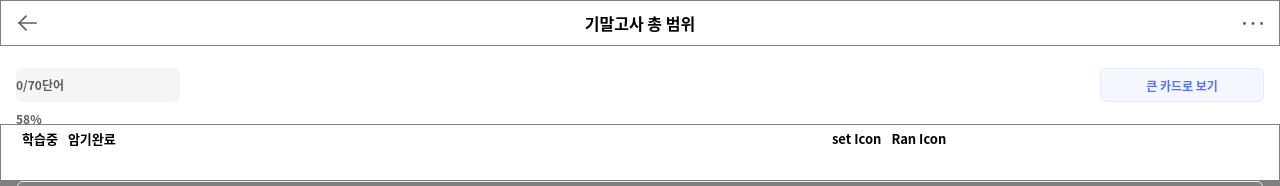
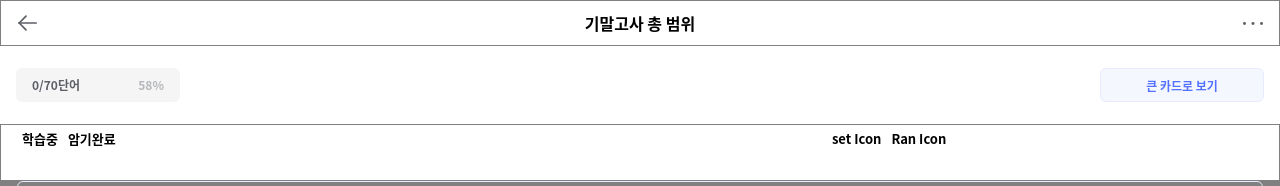
Before and after one commit to woohyun1031/Mise-Chery-Clone, a React (Create React App) app in the folder my-app/: page / in a window 1280 px wide. Shown: the top 186 px of the page. Built offline with nearby package versions, Linux system fonts and the light colour scheme.

Commit message:
Feat: Icon elements

```diff
--- a/my-app/src/components/Header.tsx
+++ b/my-app/src/components/Header.tsx
@@ -1,5 +1,5 @@
 import styled from 'styled-components';
-import Grid from '../elements/Grid';
+import { Grid, Icon } from '../elements/index';
 
 const Header = () => {
 	return (
@@ -16,13 +16,3 @@ const Header = () => {
 };
 
 export default Header;
-
-const Icon = styled.div<{ src: string }>`
-	width: 20px;
-	height: 16px;
-	color: black;
-	background-image: url(${({ src }) => (src ? src : 'none')});
-	background-size: contain;
-	background-position: center center;
-	background-repeat: no-repeat;
-`;
--- a/my-app/src/components/SubHeader.tsx
+++ b/my-app/src/components/SubHeader.tsx
@@ -1,5 +1,5 @@
 import styled from 'styled-components';
-import Grid from '../elements/Grid';
+import { Grid, Text } from '../elements/index';
 
 const SubHeader = () => {
 	return (
@@ -7,10 +7,18 @@ const SubHeader = () => {
 			<Grid width='100%' height='78px' padding='0 16px'>
 				<Grid is_flex>
 					<SectionLeft>
-						<Text>0/70단어</Text>
-						<Text>58%</Text>
+						<Text color='#5c5f66' size='12px'>
+							0/70단어
+						</Text>
+						<Text color='#B5B7BA' size='12px'>
+							58%
+						</Text>
 					</SectionLeft>
-					<SectionRight>큰 카드로 보기</SectionRight>
+					<SectionRight>
+						<Text color='#5471ff' size='12px'>
+							큰 카드로 보기
+						</Text>
+					</SectionRight>
 				</Grid>
 			</Grid>
 		</>
@@ -23,24 +31,24 @@ const SectionLeft = styled.div`
 	width: 164px;
 	height: 34px;
 
+	line-height: 34px;
+
+	padding: 0 16px;
+
+	display: flex;
+	justify-content: space-between;
+
 	background-color: #f5f5f5;
 	border-radius: 6px;
 `;
 const SectionRight = styled.div`
 	width: 164px;
 	height: 34px;
+
 	line-height: 34px;
 	text-align: center;
-	font-size: 12px;
-	color: #5471ff;
 
 	background-color: #f5f7ff;
 	border: 0.5px solid #e6ebff;
 	border-radius: 6px;
 `;
-
-const Text = styled.p`
-	line-height: 34px;
-	color: #5c5f66;
-	font-size: 12px;
-`;
--- /dev/null
+++ b/my-app/src/elements/Icon.tsx
@@ -0,0 +1,37 @@
+import styled from 'styled-components';
+
+type IconProps = {
+	src: string;
+	color?: string;
+	callback?(event?: any): any;
+};
+
+const Icon = (props: IconProps) => {
+	const { color, src, callback } = props;
+
+	const styles = {
+		color,
+		src,
+	};
+
+	return (
+		<>
+			<IconWrap {...styles} onClick={callback} />
+		</>
+	);
+};
+
+export default Icon;
+
+const IconWrap = styled.div<{
+	src: string;
+	color?: string;
+}>`
+	width: 20px;
+	height: 16px;
+	color: ${({ color }) => (color ? color : 'black')};
+	background-image: url(${({ src }) => (src ? src : 'none')});
+	background-size: contain;
+	background-position: center center;
+	background-repeat: no-repeat;
+`;
--- a/my-app/src/elements/Text.tsx
+++ b/my-app/src/elements/Text.tsx
@@ -1,23 +1,20 @@
 import styled from 'styled-components';
 
 type TextProps = {
-	bold?: boolean;
 	color?: string;
 	size?: string;
 	margin?: string;
+	children?: any;
 	callback?(event?: any): any;
-	children?: any;
 };
 
 const Text = (props: TextProps) => {
-	const { bold, color, size, margin, callback, children } = props;
+	const { color, size, margin, callback, children } = props;
 
 	const styles = {
-		bold,
 		color,
 		size,
 		margin,
-		isCallback: callback ? true : false,
 	};
 
 	return (
@@ -32,16 +29,11 @@ const Text = (props: TextProps) => {
 export default Text;
 
 const Ptag = styled.p<{
-	bold?: boolean;
 	color?: string;
 	size?: string;
 	margin?: string;
-	isCallback?: boolean;
 }>`
-	color: ${({ theme, color }) =>
-		color ? theme.colors[color] : theme.colors.subTitle};
+	color: ${({ color }) => (color ? color : '#fffff')};
 	font-size: ${({ size }) => (size ? size : '14px')};
-	font-weight: ${({ bold }) => (bold ? '600' : '400')};
 	margin: ${({ margin }) => (margin ? margin : '0px')};
-	${({ isCallback }) => (isCallback ? 'cursor:pointer' : '')};
 `;
--- /dev/null
+++ b/my-app/src/elements/index.ts
@@ -0,0 +1,5 @@
+import Grid from './Grid';
+import Text from './Text';
+import Icon from './Icon';
+
+export { Grid, Text, Icon };
```
